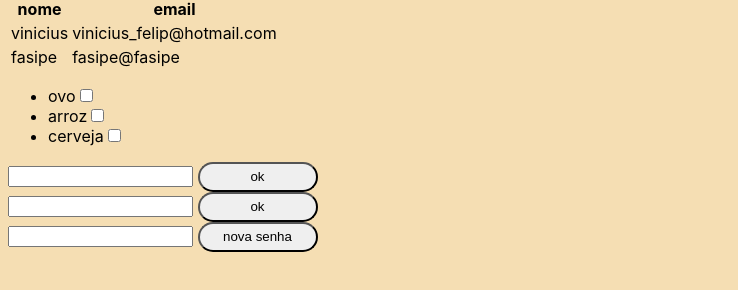
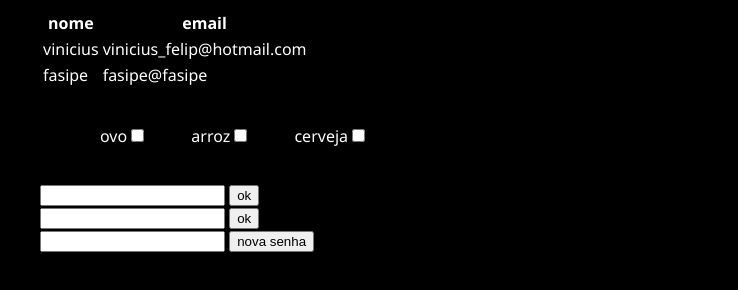
Before and after one commit to viniciusvftt/aula-web, a plain HTML site: page index.html in a window 1280 px wide. Shown: the part 114-404 px from the top of the page, without its empty margins (0-738 px from the left). Drawn offline with Linux system fonts and the light colour scheme; files that its build step writes are made by us from their sources.

Commit message:
Update style.css

```diff
--- a/style.css
+++ b/style.css
@@ -1,11 +1,22 @@
-body{background-color: wheat}
 
-body{color: black}
+body{background-color: black;
+color: white;
+font-family: 'Segoe UI', Tahoma, Geneva, Verdana, sans-serif;
+max-width: 1200px;
+margin: 0 auto;
+padding: 15px;}
 
-.check{background-color: blue; cursor: pointer;}
+header{
+    display: flex;
+    flex-direction: row;
+    justify-content:  space-between;
+    align-items: center;}
 
 
-.btn {width: 120px; border-radius: 30px; height: 30px;}
-.btn:hover{ color: black; background-color: green; cursor: pointer;}
+li{
+    display: inline-block;
+    margin: 20px;
+}
 
-body{font-family: -apple-system, BlinkMacSystemFont, 'Segoe UI', Roboto, Oxygen, Ubuntu, Cantarell, 'Open Sans', 'Helvetica Neue', sans-serif
+
+.submit1{ border-radius: 200 px; color: violet;}
```
